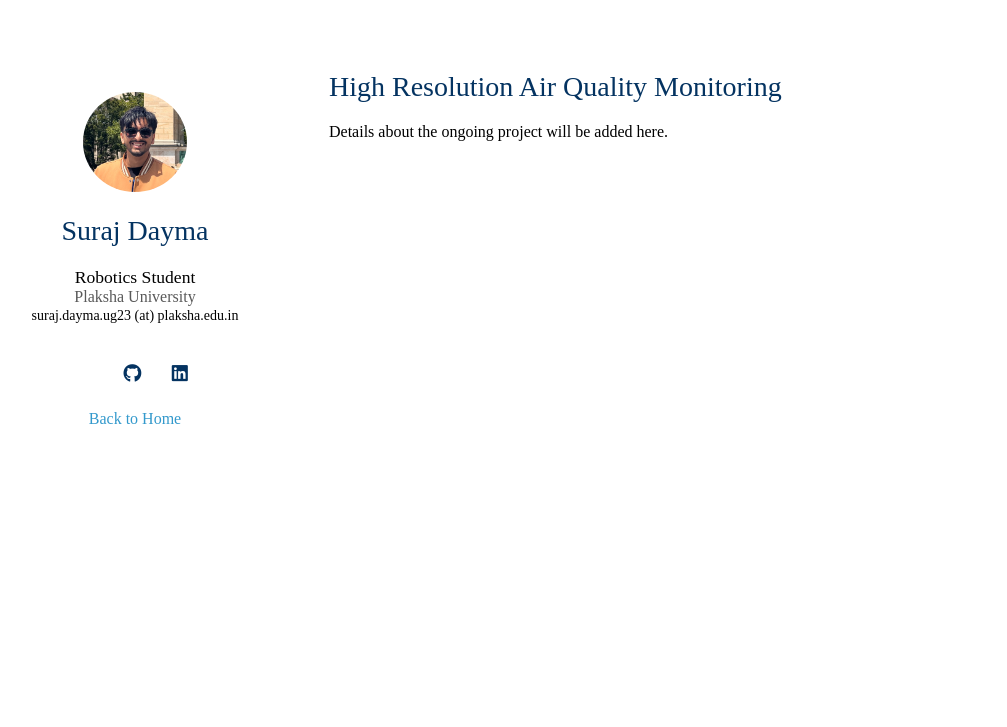
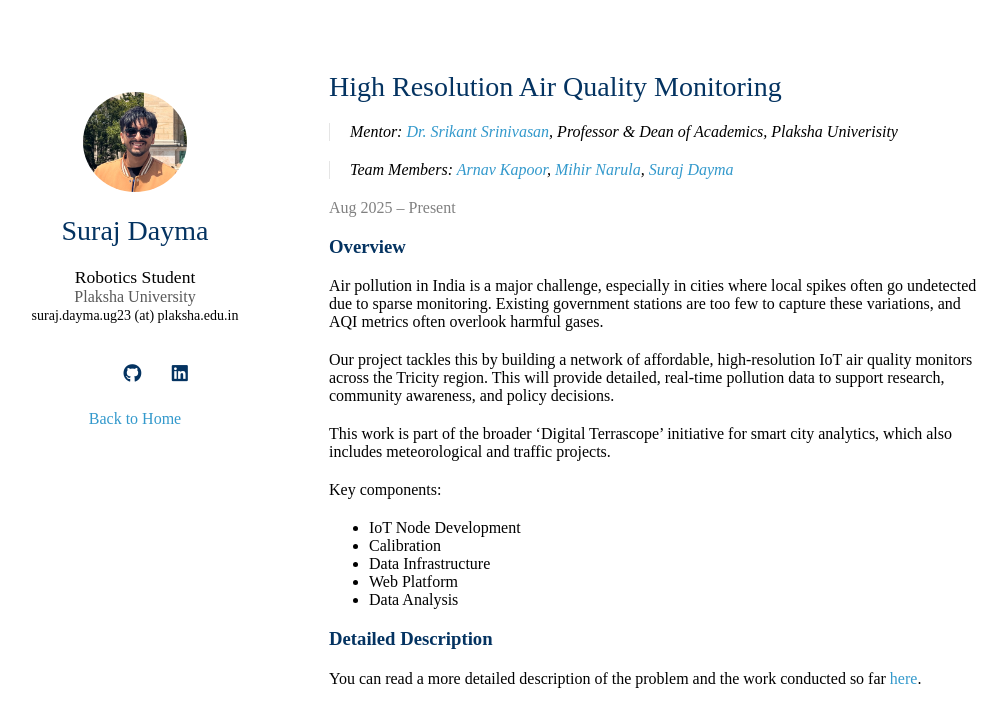
Before and after one commit to suraj1102/suraj1102.github.io, a Jekyll site: the page built from _projects/high-resolution-air-quality-monitoring.md, in a window 1280 px wide. Shown: the top 727 px of the page, without its empty margins (141-1148 px from the left). Built offline with Jekyll 4.4.1, drawn with Linux system fonts in a browser that asks for light colours; a style sheet for code colours, icons or effects is not loaded.

```diff
--- a/_projects/high-resolution-air-quality-monitoring.md
+++ b/_projects/high-resolution-air-quality-monitoring.md
@@ -3,5 +3,26 @@ title: "High Resolution Air Quality Monitoring"
 layout: project
 ---
 
+> Mentor: [Dr. Srikant Srinivasan](https://plaksha.edu.in/faculty-details/dr-srikant-srinivasan), Professor & Dean of Academics, Plaksha Univerisity
 
-Details about the ongoing project will be added here.
+> Team Members: [Arnav Kapoor](https://www.linkedin.com/in/arnav-kapoor-9361a3112/), [Mihir Narula](https://www.linkedin.com/in/mihirnarula/), [Suraj Dayma](/)
+
+<span style="color:gray;">Aug 2025 – Present</span>
+
+### Overview
+Air pollution in India is a major challenge, especially in cities where local spikes often go undetected due to sparse monitoring. Existing government stations are too few to capture these variations, and AQI metrics often overlook harmful gases.
+
+Our project tackles this by building a network of affordable, high-resolution IoT air quality monitors across the Tricity region. This will provide detailed, real-time pollution data to support research, community awareness, and policy decisions.
+
+This work is part of the broader ‘Digital Terrascope’ initiative for smart city analytics, which also includes meteorological and traffic projects.
+
+Key components:
+- IoT Node Development
+- Calibration
+- Data Infrastructure
+- Web Platform
+- Data Analysis
+
+### Detailed Description
+
+You can read a more detailed description of the problem and the work conducted so far [here](https://docs.google.com/document/d/1dyaCyCE1xLzGSbYHfhus8qxrCDiPNgCcAdTmXJ1JWGg/edit?usp=sharing).
```
Also changed, not shown: _experience/summer-intern-lars.md (+18 -0 lines), _includes/projects.md (+5 -1 lines), _projects/LTA.md (added, +28 -0 lines), _projects/balancing-bot.md (added, +17 -0 lines), _projects/optimal-control.md (+2 -0 lines), assets/img/projects/ITDA.png (added), assets/img/projects/TAG.png (added), assets/img/projects/UAV_Outside_Lab_Mesh.png (added), assets/img/projects/agribot.png (added), assets/img/projects/balancing_bot.png (added), assets/img/projects/drone_imagery_mapping.png (added), assets/img/projects/lidar_mapping.png (added), 3 other files.
